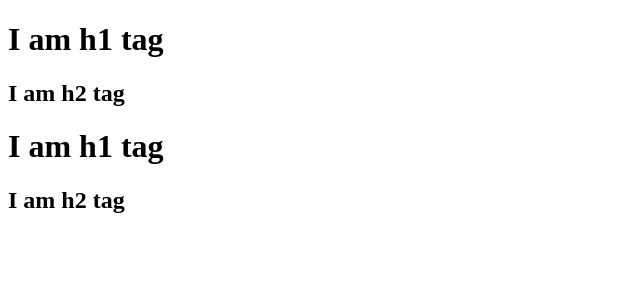
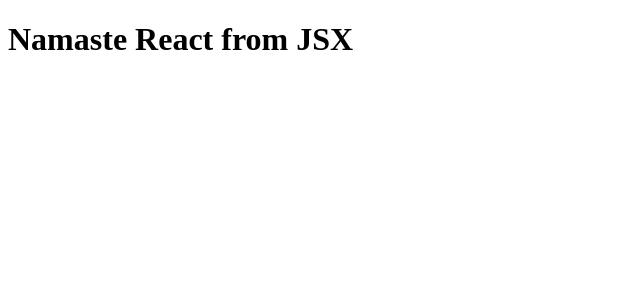
Before and after one commit to RachithaJR/namaste-react, a React (Vite) app: page / in a window 1280 px wide. Shown: the top 300 px of the page, without its empty margins (0-640 px from the left). Built offline with nearby package versions, Linux system fonts and the light colour scheme.

Commit message:
Episode 3.2

```diff
--- a/App.js
+++ b/App.js
@@ -1,17 +1,17 @@
-/*
-<div id="parent">
-<div id="child1">
-<h1>I am h1 tag</h1>
-<h2>I am h2 tag</h2>
-</div>
-<div id="child2">
-<h1>I am h1 tag</h1>
-<h2>I am h2 tag</h2>
-</div>
-</div>
-*/
 import React from "react";
 import ReactDOM from "react-dom/client";
+//React.CreateElement=> JS object => render(JS object)=> HTML
 const parent=React.createElement("div",{id:"parent"},[React.createElement("div",{id:"child1"},[React.createElement("h1",{},"I am h1 tag"),React.createElement("h2",{},"I am h2 tag")]),React.createElement("div",{id:"child2"},[React.createElement("h1",{},"I am h1 tag"),React.createElement("h2",{},"I am h2 tag")])])
+// console.log(parent);
+
+//JSX=>Babel transpiles JSX to React.CreateElement React Object=> React.CreateElement=> JS object => render(JS object)=> HTML
+const jsxHeading=<h1 className="head">
+  Namaste React from JSX
+  </h1>
 const root=ReactDOM.createRoot(document.getElementById("root"));
-root.render(parent);
+root.render(jsxHeading);
+
+// root.render(<h1 className="head">
+// This is same as giving JSX object directly
+// </h1>);
+// console.log(jsxHeading);
--- a/index.html
+++ b/index.html
@@ -7,7 +7,9 @@
   <link rel="stylesheet" href="index.css">
 </head>
 <body>
- <div id="root"></div>
+ <div id="root">
+  <h1>Not Rendered</h1>
+ </div>
 
 <script type="module" src="App.js"></script>
 </body>
```
